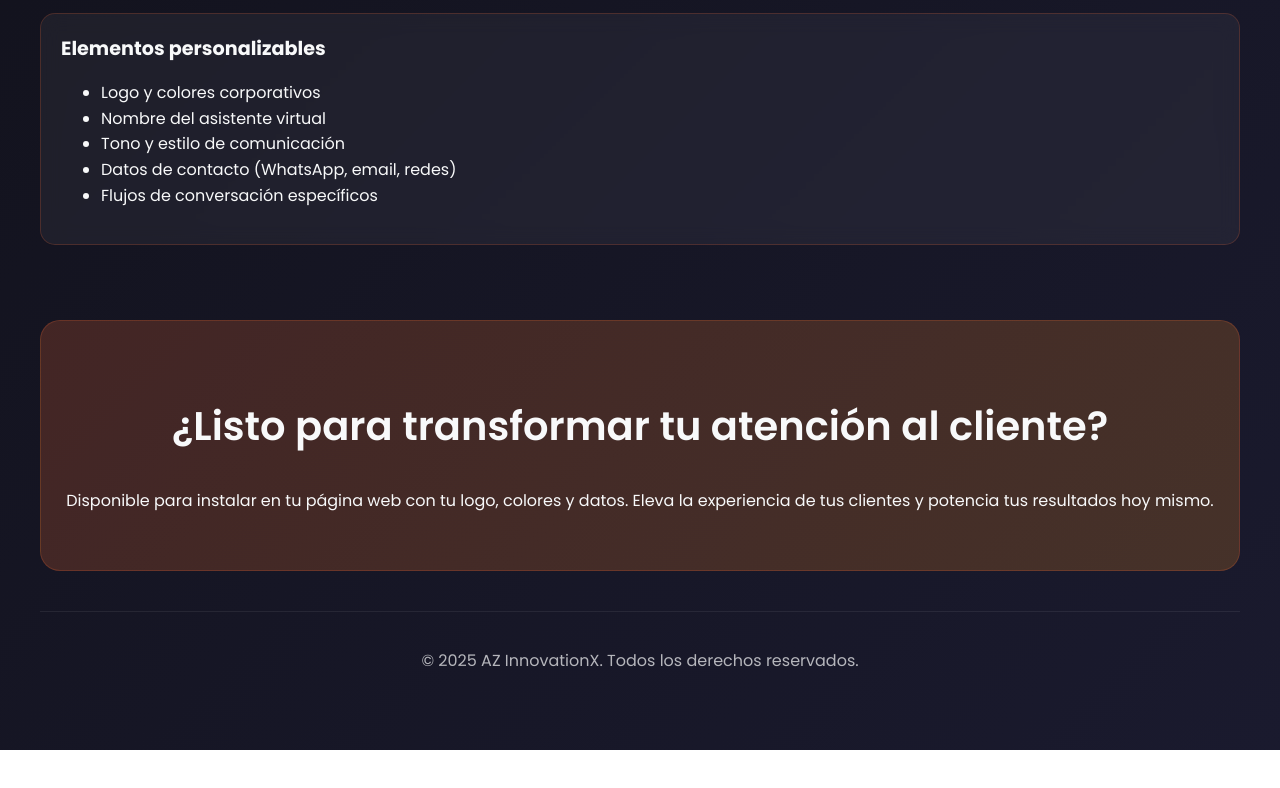
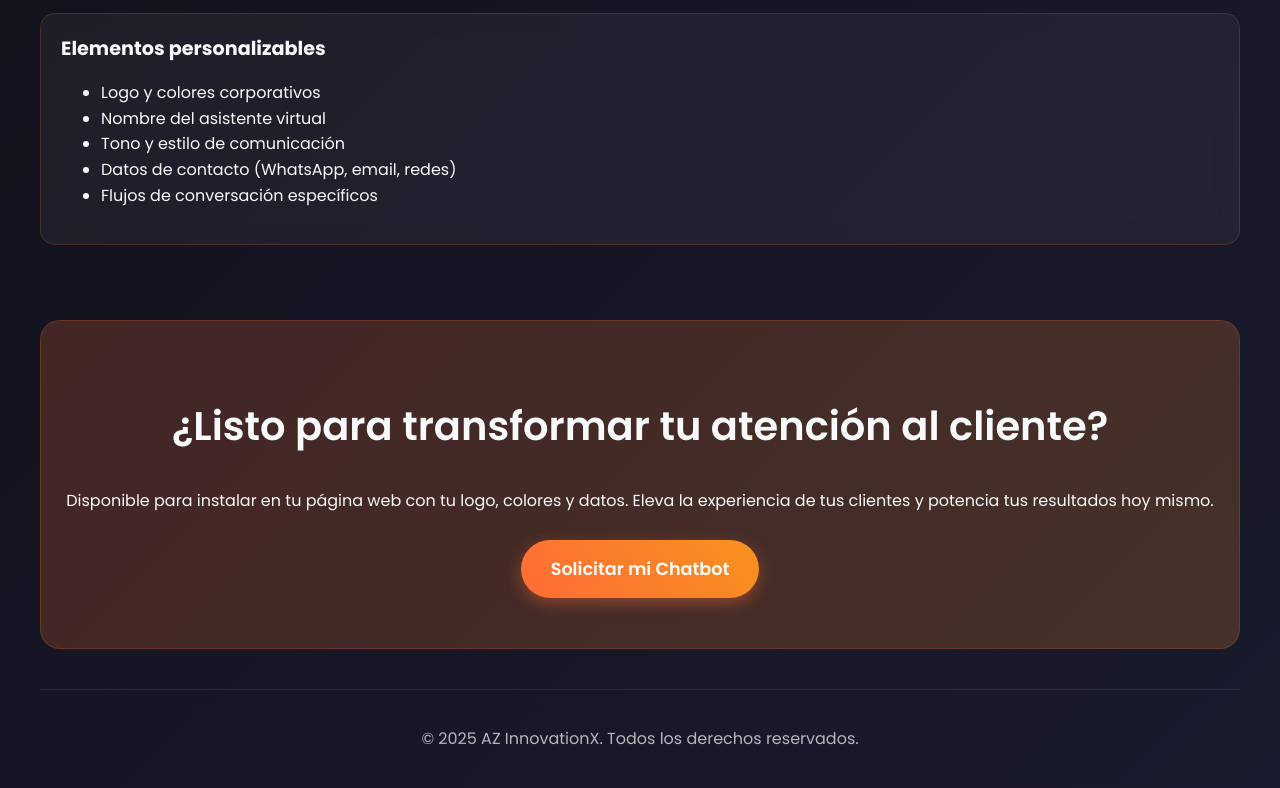
Before and after one commit to AzInnovationX/Pagina-del-chatbotAZ, a plain HTML site: page index.html in a window 1280 px wide. Shown: the part 2593-3381 px from the top of the page. Before the commit the page ends 3343 px from the top, so only its background shows below. Drawn offline with Linux system fonts and the light colour scheme.

Commit message:
Update index.html

```diff
--- a/index.html
+++ b/index.html
@@ -851,6 +851,7 @@
         <section class="cta-section">
             <h2>¿Listo para transformar tu atención al cliente?</h2>
             <p>Disponible para instalar en tu página web con tu logo, colores y datos. Eleva la experiencia de tus clientes y potencia tus resultados hoy mismo.</p>
+            <a href="https://wa.me/5620042412?text=Hola,%20estoy%20interesado%20en%20solicitar%20un%20Chatbot%20para%20mi%20negocio." class="cta-button" target="_blank">Solicitar mi Chatbot</a>
         </section>
 
         <footer>
```
